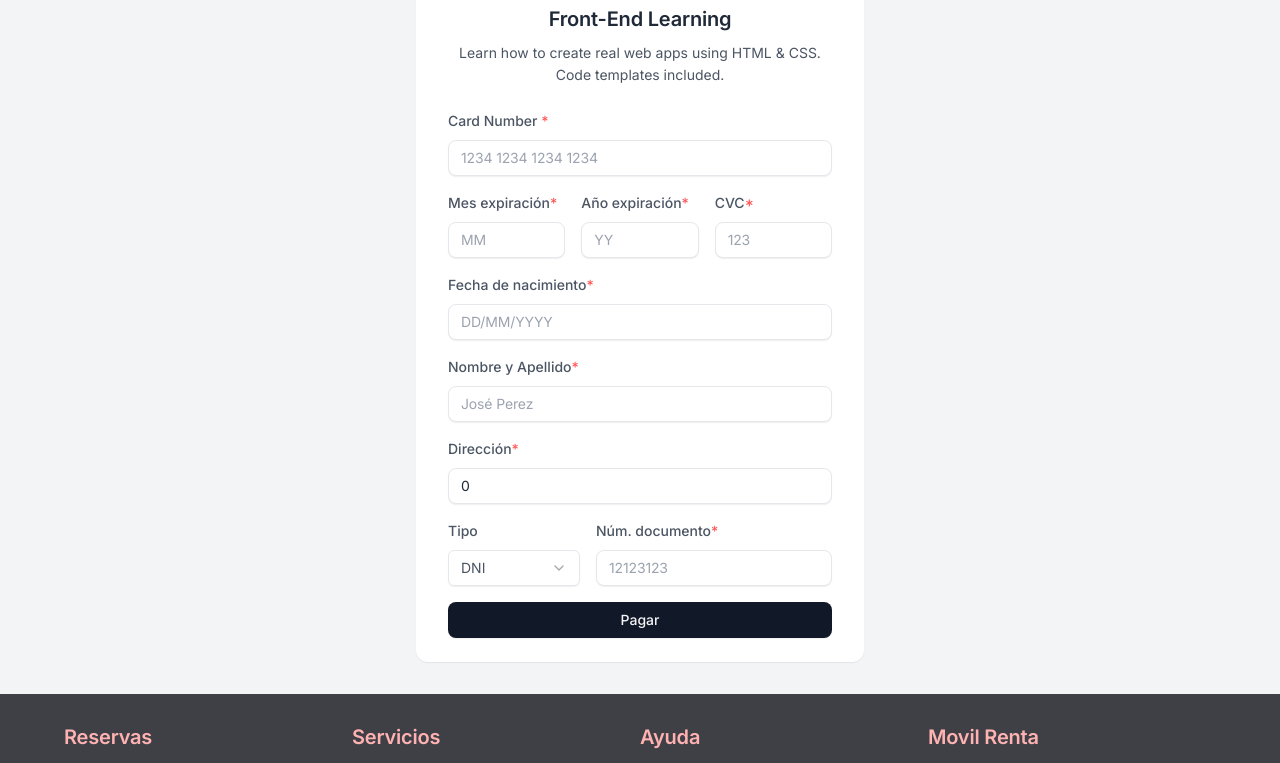
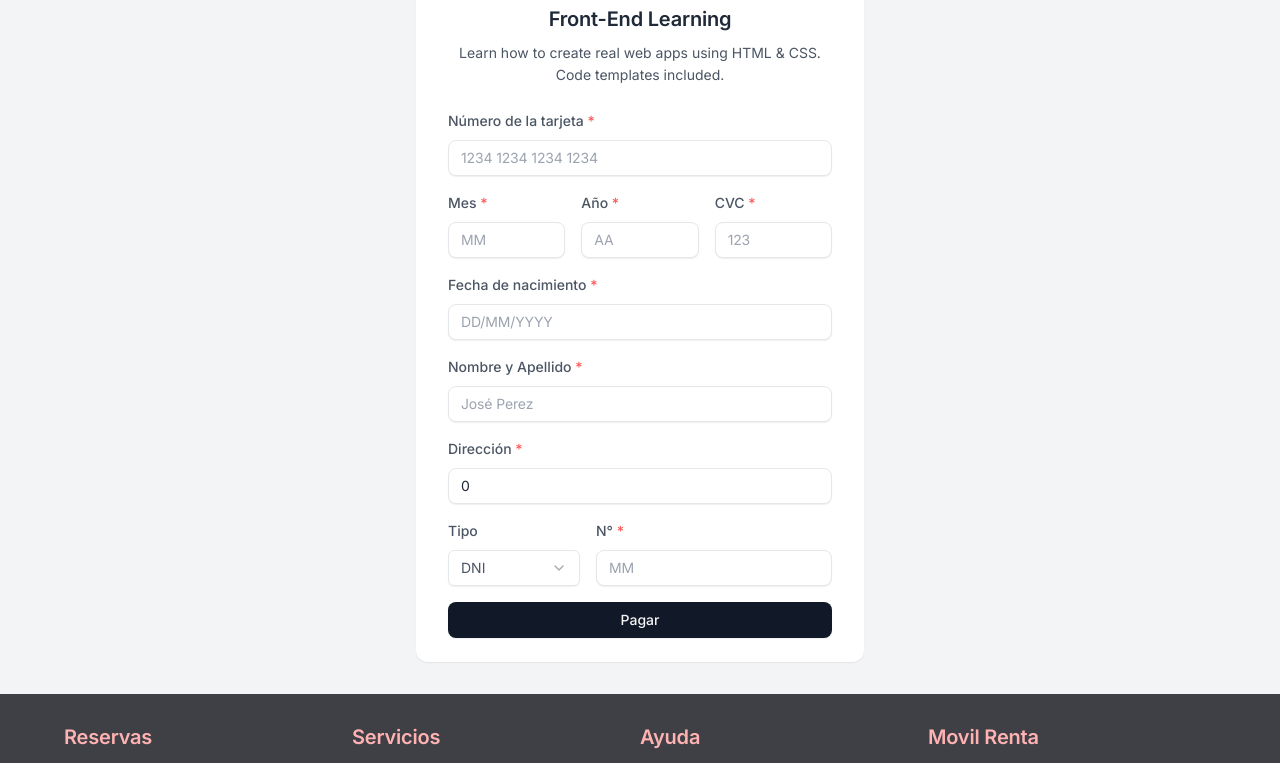
Before and after one commit to movilrenta/car-rental-front, a Next.js app: page /ecommerce/pay in a window 1280 px wide. Shown: the part 457-1220 px from the top of the page. Built offline with nearby package versions, Linux system fonts and the light colour scheme.

Commit message:
mejoras al form

```diff
--- a/actions/get-token-pay.ts
+++ b/actions/get-token-pay.ts
@@ -3,6 +3,7 @@
 import { formSchema } from "@/types/payway-form.schema";
 import axios from "axios";
 import { z } from "zod";
+const URL = "http://localhost:3000/"
 
 export const getTokenPay = async (values: z.infer<typeof formSchema>) => {
   try {
@@ -20,7 +21,7 @@ export const getTokenPay = async (values: z.infer<typeof formSchema>) => {
     const {card_holder_birthday, ...rest} = resultParse.data;
     const dateTransform = card_holder_birthday.replace(/\//g, "")
 
-    const {data} = await axios.post("http://localhost:3000/api/token",{card_holder_birthday:dateTransform, ...rest});
+    const {data} = await axios.post(`${URL}api/token`,{card_holder_birthday:dateTransform, ...rest});
     if(!data){
       return {
         ok:false,
--- a/app/(pay)/ecommerce/pay/pay-form.tsx
+++ b/app/(pay)/ecommerce/pay/pay-form.tsx
@@ -49,6 +49,7 @@ export default function PayForm() {
 
   const onSubmit = async (values: z.infer<typeof formSchema>) => {
     const resp = await getTokenPay(values);
+
     if (!resp.ok) {
       toast({
         variant: "default",
@@ -118,12 +119,14 @@ export default function PayForm() {
                 render={({ field }) => (
                   <FormItem>
                     <FormLabel className="block text-sm font-medium mb-1">
-                      Card Number <span className="text-red-500">*</span>
+                      Número de la tarjeta{" "}
+                      <span className="text-red-500"> *</span>
                     </FormLabel>
                     <FormControl>
                       <Input
                         className="form-input w-full"
                         type="text"
+                        maxLength={16}
                         placeholder="1234 1234 1234 1234"
                         {...field}
                       />
@@ -140,15 +143,22 @@ export default function PayForm() {
                   render={({ field }) => (
                     <FormItem className="flex-1">
                       <FormLabel className="block text-sm font-medium mb-1">
-                        Mes expiración
-                        <span className="text-red-500">*</span>
+                        Mes
+                        <span className="text-red-500"> *</span>
                       </FormLabel>
                       <FormControl>
                         <Input
                           className="form-input w-full"
                           type="text"
                           placeholder="MM"
-                          {...field}
+                          maxLength={2}
+                          inputMode="numeric"
+                          pattern="[0-9]*"
+                          value={field.value}
+                          onChange={(e) => {
+                            const input = e.target.value.replace(/\D/g, ""); // Remueve cualquier carácter no numérico
+                            field.onChange(input); // Actualiza el estado del campo
+                          }}
                         />
                       </FormControl>
                       <FormMessage />
@@ -162,15 +172,22 @@ export default function PayForm() {
                   render={({ field }) => (
                     <FormItem className="flex-1">
                       <FormLabel className="block text-sm font-medium mb-1">
-                        Año expiración
-                        <span className="text-red-500">*</span>
+                        Año
+                        <span className="text-red-500"> *</span>
                       </FormLabel>
                       <FormControl>
                         <Input
                           className="form-input w-full"
                           type="text"
-                          placeholder="YY"
-                          {...field}
+                          placeholder="AA"
+                          maxLength={2}
+                          inputMode="numeric"
+                          pattern="[0-9]*"
+                          value={field.value}
+                          onChange={(e) => {
+                            const input = e.target.value.replace(/\D/g, ""); // Remueve cualquier carácter no numérico
+                            field.onChange(input); // Actualiza el estado del campo
+                          }}
                         />
                       </FormControl>
                       <FormMessage />
@@ -184,14 +201,21 @@ export default function PayForm() {
                     <FormItem className="flex-1">
                       <FormLabel className="block text-sm font-medium mb-1">
                         CVC
-                        <span className="text-red-500">*</span>
+                        <span className="text-red-500"> *</span>
                       </FormLabel>
                       <FormControl>
                         <Input
                           className="form-input w-full"
                           type="text"
                           placeholder="123"
-                          {...field}
+                          maxLength={4}
+                          inputMode="numeric"
+                          pattern="[0-9]*"
+                          value={field.value}
+                          onChange={(e) => {
+                            const input = e.target.value.replace(/\D/g, ""); // Remueve cualquier carácter no numérico
+                            field.onChange(input); // Actualiza el estado del campo
+                          }}
                         />
                       </FormControl>
                       <FormMessage />
@@ -207,15 +231,23 @@ export default function PayForm() {
                   <FormItem>
                     <FormLabel className="block text-sm font-medium mb-1">
                       Fecha de nacimiento
-                      <span className="text-red-500">*</span>
+                      <span className="text-red-500"> *</span>
                     </FormLabel>
                     <FormControl>
                       <Input
                         className="form-input w-full"
                         type="text"
+                        maxLength={10}
                         placeholder="DD/MM/YYYY"
                         pattern="\d{2}/\d{2}/\d{4}"
-                        {...field}
+                        value={field.value}
+                        onChange={(e) => {
+                          const input = e.target.value.replace(/\D/g, ""); // Remueve cualquier carácter no numérico
+                          const formatted = input
+                            .replace(/^(\d{2})(\d{2})/, "$1/$2") // Añade la primera barra
+                            .replace(/(\d{2}\/\d{2})(\d+)/, "$1/$2"); // Añade la segunda barra
+                          field.onChange(formatted); // Actualiza el estado del campo
+                        }}
                       />
                     </FormControl>
                     <FormMessage />
@@ -230,7 +262,7 @@ export default function PayForm() {
                   <FormItem>
                     <FormLabel className="block text-sm font-medium mb-1">
                       Nombre y Apellido
-                      <span className="text-red-500">*</span>
+                      <span className="text-red-500"> *</span>
                     </FormLabel>
                     <FormControl>
                       <Input
@@ -251,7 +283,7 @@ export default function PayForm() {
                   <FormItem>
                     <FormLabel className="block text-sm font-medium mb-1">
                       Dirección
-                      <span className="text-red-500">*</span>
+                      <span className="text-red-500"> *</span>
                     </FormLabel>
                     <FormControl>
                       <Input
@@ -298,15 +330,22 @@ export default function PayForm() {
                   render={({ field }) => (
                     <FormItem className="flex-2">
                       <FormLabel className="block text-sm font-medium mb-1">
-                        Núm. documento
-                        <span className="text-red-500">*</span>
+                        N°
+                        <span className="text-red-500"> *</span>
                       </FormLabel>
                       <FormControl>
                         <Input
                           className="form-input w-full"
                           type="text"
-                          placeholder="12123123"
-                          {...field}
+                          placeholder="MM"
+                          maxLength={10}
+                          inputMode="numeric"
+                          pattern="[0-9]*"
+                          value={field.value}
+                          onChange={(e) => {
+                            const input = e.target.value.replace(/\D/g, ""); // Remueve cualquier carácter no numérico
+                            field.onChange(input); // Actualiza el estado del campo
+                          }}
                         />
                       </FormControl>
                       <FormMessage />
--- a/types/payway-form.schema.ts
+++ b/types/payway-form.schema.ts
@@ -24,7 +24,7 @@ export const formSchema = z.object({
   security_code: z
     .string()
     .min(3, "El codigo de seguridad no puede ser menor a 3 digitos")
-    .max(3, "El códgo de seguridad no puede ser mayor a 3 digitos")
+    .max(4, "El códgo de seguridad no puede ser mayor a 4 digitos")
     .regex(
       regexSecCode,
       "El código de seguridad debe ser un número de 3 digitos"
@@ -53,6 +53,7 @@ export const formSchema = z.object({
     .int({ message: "Solo pueden ser números enteros" }),
   card_holder_identification: z.object({
     type: z.enum(["DNI", "LE", "LC"]).default("DNI"),
-    number: z.string(),
+    number: z.string().min(7, "El nombre debe contener al menos 7 caracteres")
+    .max(10, "El DNI es demasiado extenso"),
   }),
 });
```
